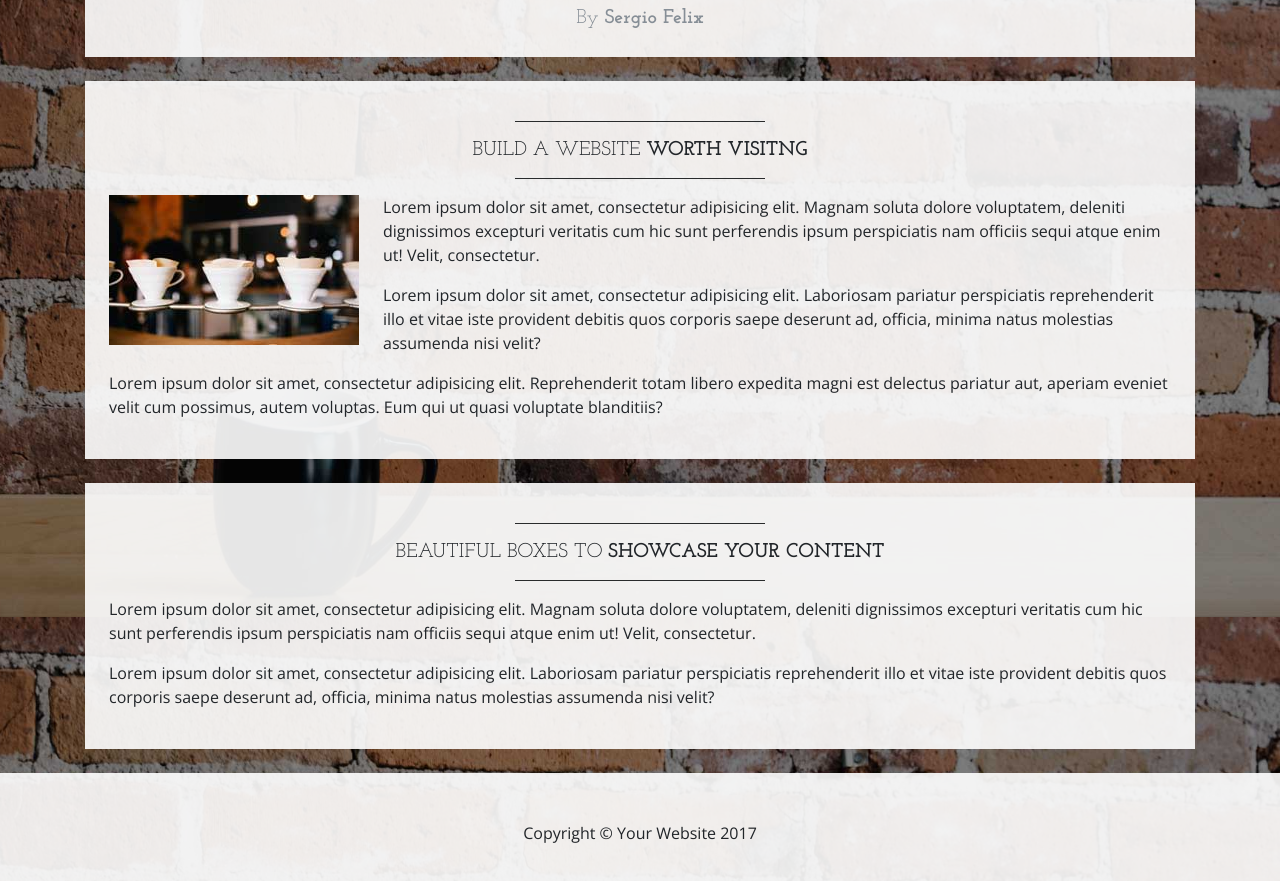
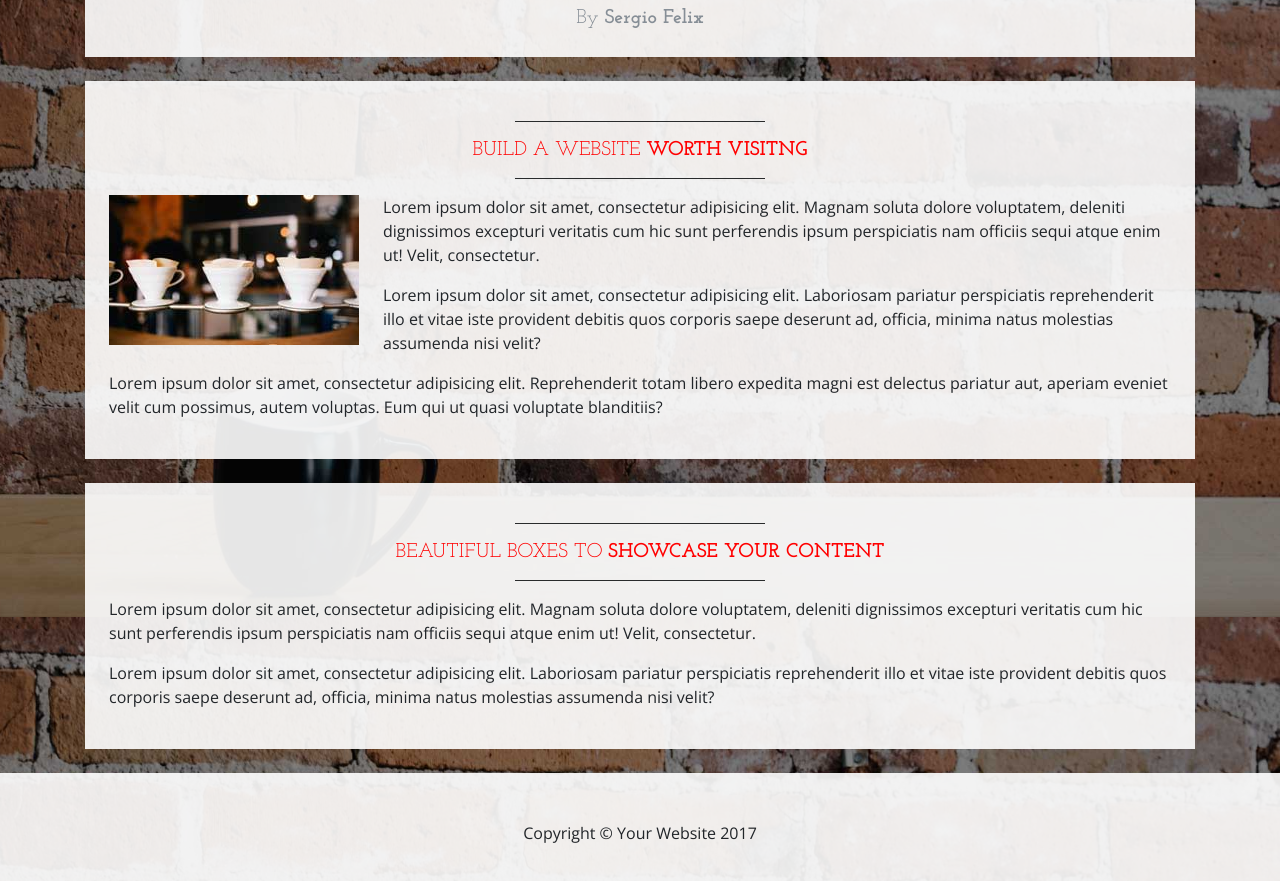
Before and after one commit to SergioFelix/test-git-course, a website: page index.html in a window 1280 px wide. Shown: the part 983-1864 px from the top of the page. Drawn offline with nearby package versions, Linux system fonts and the light colour scheme.

Commit message:
Changed the color of H2

```diff
--- a/css/business-casual.css
+++ b/css/business-casual.css
@@ -19,6 +19,10 @@ h1, h2, h3, h4, h5, h6, .text-heading {
 
 h1 {
   font-size: 4rem;
+}
+
+h2 {
+    color: #FF0000;
 }
 
 .tagline-upper {
```
